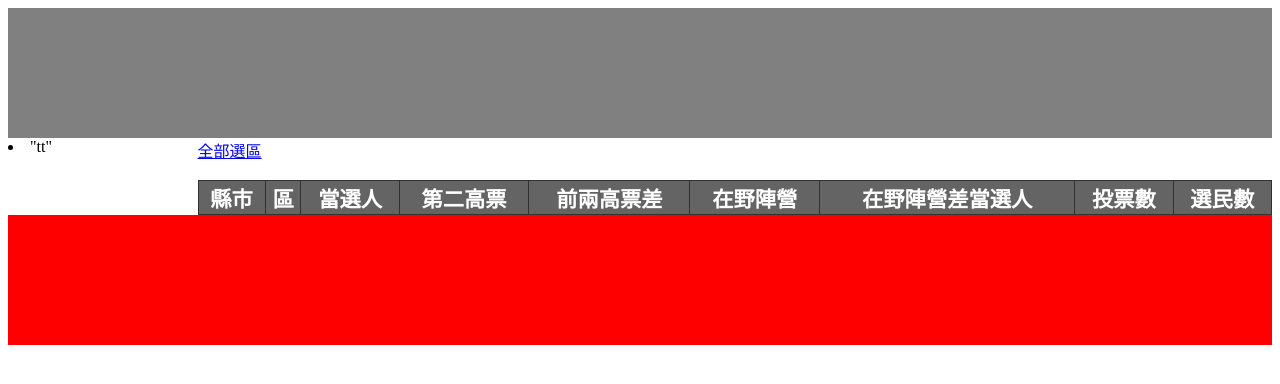
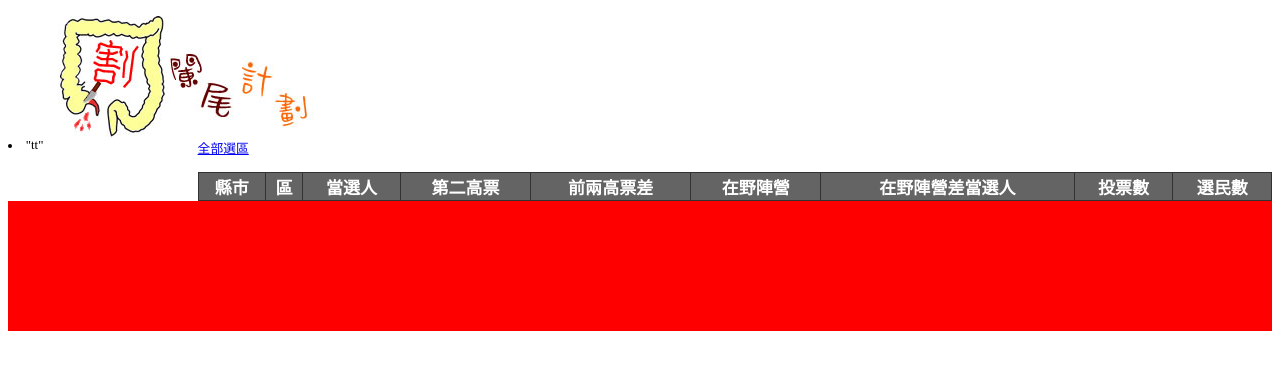
Before and after one commit to sih4sing5hong5/kuat4_moo5-tng5, a Django app: page / in a window 1280 px wide. Shown: the top 384 px of the page. Run offline with Django 3.2, Linux system fonts and the light colour scheme; data that the repository does not hold is empty.

Commit message:
增加header icon

```diff
--- a/選區資料/static/文章/版面.css
+++ b/選區資料/static/文章/版面.css
@@ -6,13 +6,16 @@
 
 #header
 {
+	margin:0px auto;
+	margin-left:50px;
 	height: 130px;
 	font-size: 100%;
-	background-color: grey;
+
 }
 
 #outer {
 	 margin:0px auto;
+	 font-size: 80%;
 }
 
 #sidebar {
--- a/選區資料/templates/選區資料/框.html
+++ b/選區資料/templates/選區資料/框.html
@@ -9,7 +9,9 @@
 </head>
 
 <body id = "main">
-	<div id="header"> </div>
+	<div id="header">
+		<img src = "{% static 'image/header.jpg' %}" align=left>
+	</div>
 
 	<div id = "outer">
 	    <!-- SIDEBAR -->
```
Also changed, not shown: 選區資料/static/image/header.jpg (added), 選區資料/static/image/header.png (added), 選區資料/static/image/闌尾.png (added).
